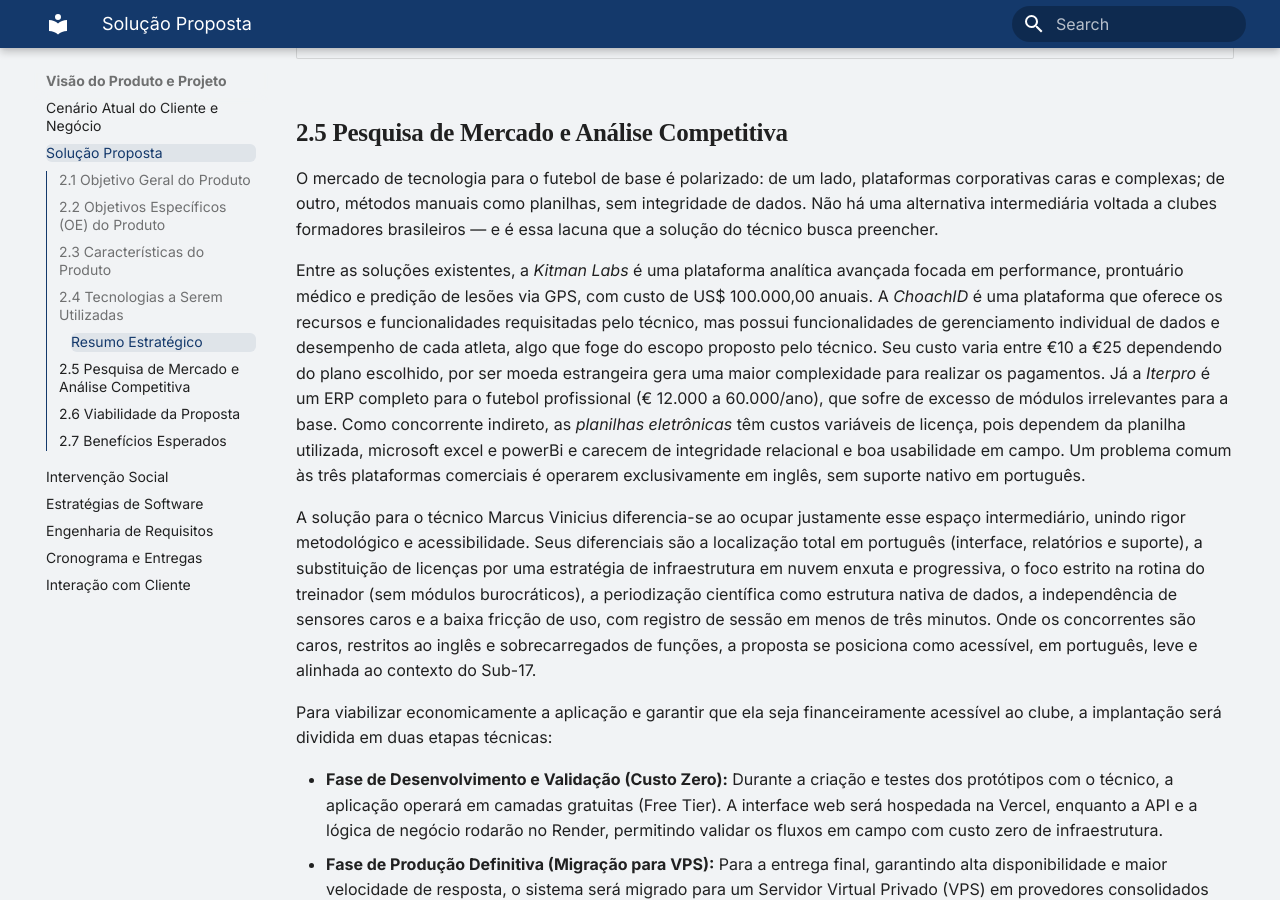
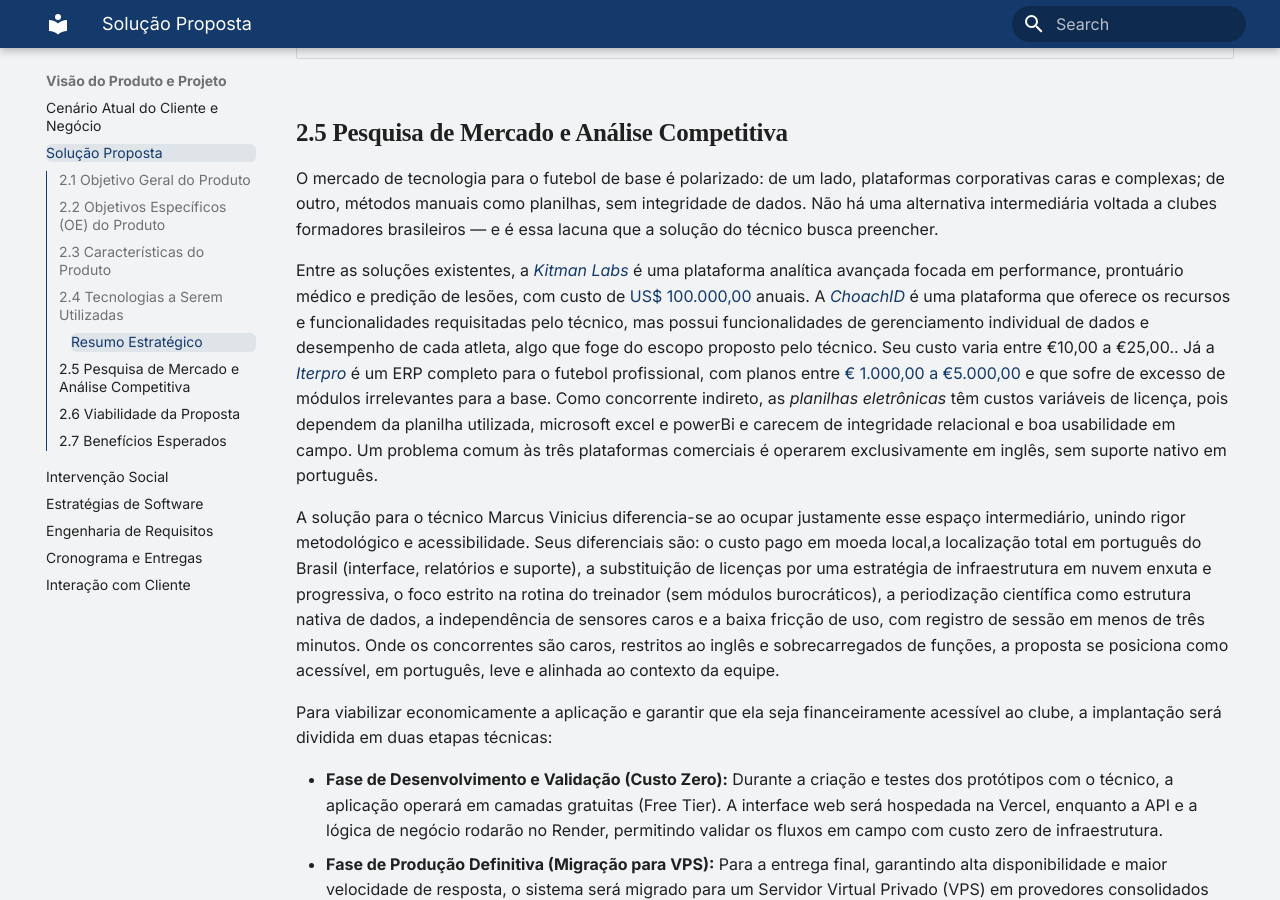
Before and after one commit to mdsreq-fga-unb/REQ-2026.2-T01-FutBoard, an MkDocs documentation site: the page built from docs/visao-produto/solucao-proposta.md, in a window 1280 px wide and 900 px high, scrolled down 2330 px. Built offline with MkDocs 1.6.1 and Material for MkDocs 9.7.7, drawn with Linux system fonts in a browser that asks for light colours.

Commit message:
docs: adiciona os links clicaveis para verificar as fontes dos dados apresentados quanto a plataformas e preços levantados na pesquisa de mercado. Todas as fontes foram acessadas em 20/09/2026

```diff
--- a/docs/visao-produto/solucao-proposta.md
+++ b/docs/visao-produto/solucao-proposta.md
@@ -48,9 +48,9 @@ A stack tecnológica e as ferramentas de gestão do **FutBoard** foram definidas
 
 O mercado de tecnologia para o futebol de base é polarizado: de um lado, plataformas corporativas caras e complexas; de outro, métodos manuais como planilhas, sem integridade de dados. Não há uma alternativa intermediária voltada a clubes formadores brasileiros — e é essa lacuna que a solução do técnico busca preencher.
 
-Entre as soluções existentes, a *Kitman Labs* é uma plataforma analítica avançada focada em performance, prontuário médico e predição de lesões via GPS, com custo de US$ 100.000,00 anuais. A *ChoachID* é uma plataforma que oferece os recursos e funcionalidades requisitadas pelo técnico, mas possui funcionalidades de gerenciamento individual de dados e desempenho de cada atleta, algo que foge do escopo proposto pelo técnico. Seu custo varia entre €10 a €25 dependendo do plano escolhido, por ser moeda estrangeira gera uma maior complexidade para realizar os pagamentos. Já a *Iterpro* é um ERP completo para o futebol profissional (€ 12.000 a 60.000/ano), que sofre de excesso de módulos irrelevantes para a base. Como concorrente indireto, as *planilhas eletrônicas* têm custos variáveis de licença, pois dependem da planilha utilizada, microsoft excel e powerBi e carecem de integridade relacional e boa usabilidade em campo. Um problema comum às três plataformas comerciais é operarem exclusivamente em inglês, sem suporte nativo em português.
+Entre as soluções existentes, a [*Kitman Labs*](https://www.kitmanlabs.com/) é uma plataforma analítica avançada focada em performance, prontuário médico e predição de lesões, com custo de [US$ 100.000,00](https://aws.amazon.com/marketplace/seller-profile?id=seller-7oitrm5xaotui) anuais. A [*ChoachID*](https://coachidapp.com/#features) é uma plataforma que oferece os recursos e funcionalidades requisitadas pelo técnico, mas possui funcionalidades de gerenciamento individual de dados e desempenho de cada atleta, algo que foge do escopo proposto pelo técnico. Seu custo varia entre €10,00 a €25,00.. Já a [*Iterpro*](https://iterpro.com/plans/#pll_switcher) é um ERP completo para o futebol profissional, com planos entre [€ 1.000,00 a €5.000,00](https://clupik.com/en/blog/software-innovadores-deporte/) e que sofre de excesso de módulos irrelevantes para a base. Como concorrente indireto, as *planilhas eletrônicas* têm custos variáveis de licença, pois dependem da planilha utilizada, microsoft excel e powerBi e carecem de integridade relacional e boa usabilidade em campo. Um problema comum às três plataformas comerciais é operarem exclusivamente em inglês, sem suporte nativo em português.
 
-A solução para o técnico Marcus Vinicius diferencia-se ao ocupar justamente esse espaço intermediário, unindo rigor metodológico e acessibilidade. Seus diferenciais são a localização total em português (interface, relatórios e suporte), a substituição de licenças por uma estratégia de infraestrutura em nuvem enxuta e progressiva, o foco estrito na rotina do treinador (sem módulos burocráticos), a periodização científica como estrutura nativa de dados, a independência de sensores caros e a baixa fricção de uso, com registro de sessão em menos de três minutos. Onde os concorrentes são caros, restritos ao inglês e sobrecarregados de funções, a proposta se posiciona como acessível, em português, leve e alinhada ao contexto do Sub-17.
+A solução para o técnico Marcus Vinicius diferencia-se ao ocupar justamente esse espaço intermediário, unindo rigor metodológico e acessibilidade. Seus diferenciais são: o custo pago em moeda local,a localização total em português do Brasil (interface, relatórios e suporte), a substituição de licenças por uma estratégia de infraestrutura em nuvem enxuta e progressiva, o foco estrito na rotina do treinador (sem módulos burocráticos), a periodização científica como estrutura nativa de dados, a independência de sensores caros e a baixa fricção de uso, com registro de sessão em menos de três minutos. Onde os concorrentes são caros, restritos ao inglês e sobrecarregados de funções, a proposta se posiciona como acessível, em português, leve e alinhada ao contexto da equipe.
 
 Para viabilizar economicamente a aplicação e garantir que ela seja financeiramente acessível ao clube, a implantação será dividida em duas etapas técnicas:
 
```
